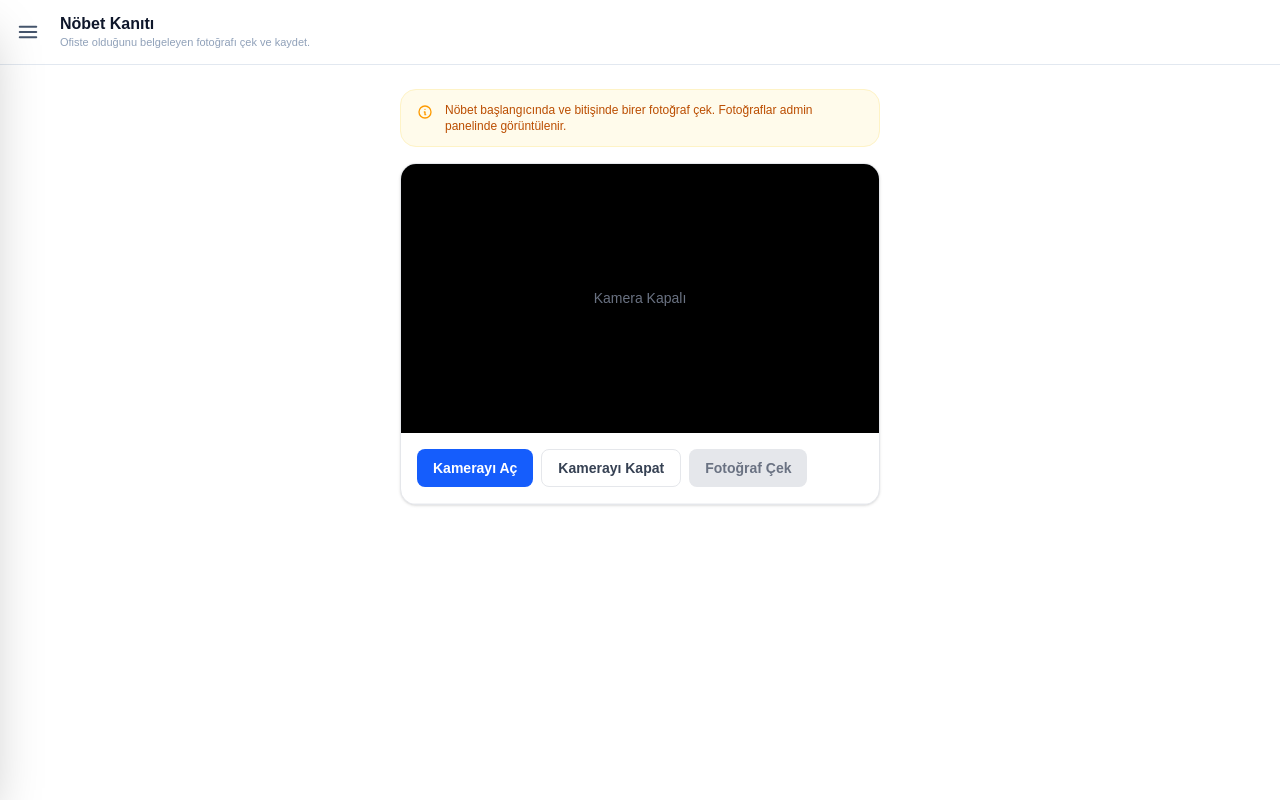
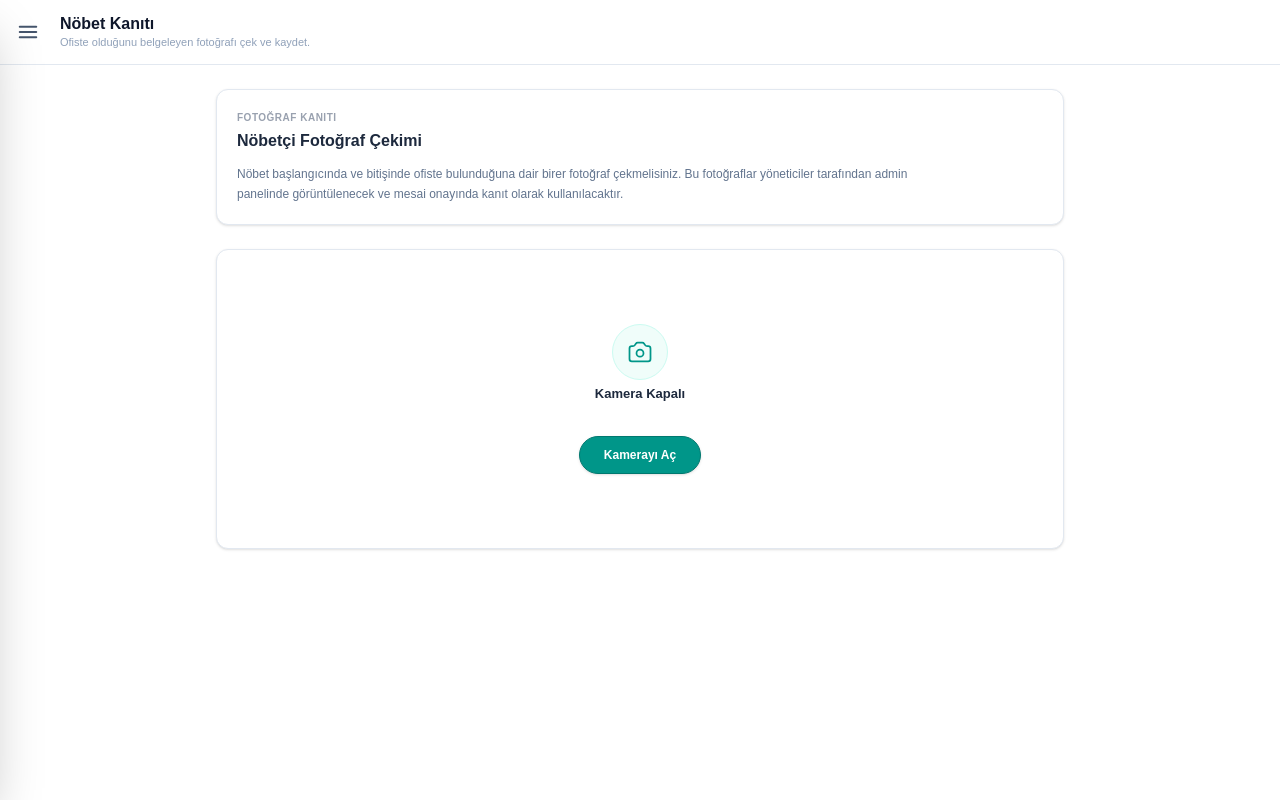
Before and after one commit to sefas24/NobetciTakip, a Next.js app: page /kamera in a window 1280 px wide. Built offline with nearby package versions, Linux system fonts and the light colour scheme; no server answers.

Commit message:
kamera UI düzenlendi.

```diff
--- a/app/kamera/page.tsx
+++ b/app/kamera/page.tsx
@@ -16,14 +16,18 @@ export default async function KameraPage() {
         </div>
       </header>
 
-      <main className="flex-1 px-4 py-6 max-w-lg w-full mx-auto flex flex-col gap-4">
+      <main className="flex-1 p-4 md:p-6 max-w-4xl w-full mx-auto flex flex-col gap-6">
 
-        <div className="bg-amber-50 border border-amber-100 rounded-2xl px-4 py-3 flex gap-3 items-start">
-          <svg className="w-4 h-4 text-amber-500 flex-shrink-0 mt-0.5" fill="none" stroke="currentColor" viewBox="0 0 24 24">
-            <path strokeLinecap="round" strokeLinejoin="round" strokeWidth={2} d="M13 16h-1v-4h-1m1-4h.01M21 12a9 9 0 11-18 0 9 9 0 0118 0z" />
-          </svg>
-          <p className="text-xs text-amber-700">
-            Nöbet başlangıcında ve bitişinde birer fotoğraf çek. Fotoğraflar admin panelinde görüntülenir.
+        {/* Top Information Block resembling the Admin Panel UI blocks */}
+        <div className="bg-white border border-slate-200 rounded-xl p-5 shadow-sm">
+          <div className="flex justify-between items-start mb-3">
+             <div className="flex flex-col gap-1">
+               <div className="text-[10px] font-bold uppercase tracking-wider text-gray-400">FOTOĞRAF KANITI</div>
+               <h2 className="text-sm sm:text-base font-bold text-slate-800">Nöbetçi Fotoğraf Çekimi</h2>
+             </div>
+          </div>
+          <p className="text-xs text-slate-500 leading-relaxed max-w-2xl">
+             Nöbet başlangıcında ve bitişinde ofiste bulunduğuna dair birer fotoğraf çekmelisiniz. Bu fotoğraflar yöneticiler tarafından admin panelinde görüntülenecek ve mesai onayında kanıt olarak kullanılacaktır.
           </p>
         </div>
 
--- a/components/CameraCapture.tsx
+++ b/components/CameraCapture.tsx
@@ -98,6 +98,16 @@ export default function CameraCapture() {
     };
   }, []);
 
+  // Ensure stream stays attached when video element mounts conditionally
+  useEffect(() => {
+    if (running && !photoDataUrl && videoRef.current && streamRef.current) {
+      if (videoRef.current.srcObject !== streamRef.current) {
+        videoRef.current.srcObject = streamRef.current;
+        videoRef.current.play().catch(() => { });
+      }
+    }
+  }, [running, photoDataUrl]);
+
   // --- Photo Upload Flow (Phase 7) ---
 
   const validateFile = (file: File) => {
@@ -178,97 +188,110 @@ export default function CameraCapture() {
 
 
   return (
-    <div className="space-y-4 w-full">
+    <div className="w-full space-y-4">
       {isSecureContextHint ? (
-        <p className="text-xs text-amber-700 bg-amber-50 border border-amber-200 rounded-lg px-3 py-2">
-          {isSecureContextHint}
-        </p>
+        <div className="bg-amber-50 border border-amber-200 text-amber-700 rounded-xl px-4 py-3 text-xs flex items-center gap-2">
+          <svg className="w-4 h-4 flex-shrink-0" fill="none" stroke="currentColor" viewBox="0 0 24 24"><path strokeLinecap="round" strokeLinejoin="round" strokeWidth={2} d="M12 9v2m0 4h.01m-6.938 4h13.856c1.54 0 2.502-1.667 1.732-3L13.732 4c-.77-1.333-2.694-1.333-3.464 0L3.34 16c-.77 1.333.192 3 1.732 3z" /></svg>
+          <p>{isSecureContextHint}</p>
+        </div>
       ) : null}
 
       {error ? (
-        <p className="text-sm text-red-600 bg-red-50 border border-red-100 rounded-lg px-3 py-2">
-          {error}
-        </p>
+        <div className="bg-red-50 border border-red-100 text-red-600 rounded-xl px-4 py-3 text-xs flex items-center gap-2">
+          <svg className="w-4 h-4 flex-shrink-0" fill="none" stroke="currentColor" viewBox="0 0 24 24"><path strokeLinecap="round" strokeLinejoin="round" strokeWidth={2} d="M12 8v4m0 4h.01M21 12a9 9 0 11-18 0 9 9 0 0118 0z" /></svg>
+          <p>{error}</p>
+        </div>
       ) : null}
 
-      <div className="bg-white border border-gray-200 rounded-2xl overflow-hidden shadow-sm">
-        <div className="aspect-video bg-black flex items-center justify-center relative">
-          <video
-            ref={videoRef}
-            className="w-full h-full object-contain"
-            playsInline
-            muted
-            autoPlay
-          />
       {!running && !photoDataUrl && (
-            <div className="absolute inset-0 flex items-center justify-center text-gray-500 text-sm">
-              Kamera Kapalı
+        <div className="bg-white border border-slate-200 rounded-xl p-8 flex flex-col items-center justify-center text-center space-y-4 shadow-sm min-h-[300px]">
+          <div className="w-14 h-14 bg-teal-50 text-teal-600 rounded-full flex items-center justify-center mb-1 border border-teal-100">
+            <svg className="w-7 h-7" fill="none" stroke="currentColor" viewBox="0 0 24 24">
+              <path strokeLinecap="round" strokeLinejoin="round" strokeWidth={1.5} d="M3 9a2 2 0 012-2h.93a2 2 0 001.664-.89l.812-1.22A2 2 0 0110.07 4h3.86a2 2 0 011.664.89l.812 1.22A2 2 0 0018.07 7H19a2 2 0 012 2v9a2 2 0 01-2 2H5a2 2 0 01-2-2V9z" />
+              <path strokeLinecap="round" strokeLinejoin="round" strokeWidth={1.5} d="M15 13a3 3 0 11-6 0 3 3 0 016 0z" />
+            </svg>
           </div>
-          )}
+          <div>
+            <h3 className="text-[13px] font-bold text-slate-800">Kamera Kapalı</h3>
+            <p className="text-xs text-slate-500 mt-1 max-w-[280px] mx-auto leading-relaxed"></p>
           </div>
-
-        <div className="p-4 flex flex-col sm:flex-row flex-wrap gap-2 justify-between items-center sm:items-start border-b border-gray-100">
-          <div className="flex gap-2 flex-wrap">
           <button
             onClick={startCamera}
             disabled={uploading}
-              className="px-4 py-2 rounded-lg bg-blue-600 text-white text-sm font-semibold hover:bg-blue-700 transition disabled:opacity-50"
+            className="mt-3 px-6 py-2.5 rounded-full bg-teal-600 text-white text-xs font-bold hover:bg-teal-700 transition shadow-sm border border-teal-700"
           >
             Kamerayı Aç
           </button>
-            <button
-              onClick={stopCamera}
-              disabled={uploading}
-              className="px-4 py-2 rounded-lg bg-white border border-gray-200 text-gray-700 text-sm font-semibold hover:border-gray-300 transition disabled:opacity-50"
-            >
-              Kamerayı Kapat
+        </div>
+      )}
+
+      {running && !photoDataUrl && (
+        <div className="bg-white border border-slate-200 rounded-xl overflow-hidden shadow-sm flex flex-col">
+          <div className="border-b border-slate-100 p-3 px-4 flex justify-between items-center bg-slate-50/50">
+            <div className="flex gap-2.5 items-center">
+              <div className="w-2 h-2 rounded-full bg-red-500 animate-pulse shadow-[0_0_8px_rgba(239,68,68,0.6)]" />
+              <span className="text-[10px] font-bold uppercase tracking-wider text-slate-500">Canlı Önizleme</span>
+            </div>
+            <button onClick={stopCamera} className="text-slate-400 hover:text-slate-700 text-xs font-semibold transition">
+              Kapat
             </button>
+          </div>
+          <div className="relative aspect-video sm:aspect-video w-full bg-slate-900 flex items-center justify-center">
+            <video ref={videoRef} className="w-full h-full object-cover" playsInline muted autoPlay />
+          </div>
+          <div className="p-4 bg-white flex justify-center border-t border-slate-100">
             <button
               onClick={takePhoto}
-              disabled={!running || uploading}
-              className={`px-4 py-2 rounded-lg text-sm font-semibold transition ${running && !uploading
-                  ? "bg-gray-900 text-white hover:bg-gray-800"
-                  : "bg-gray-200 text-gray-500 cursor-not-allowed"
-                }`}
+              disabled={uploading}
+              className="px-8 py-3 rounded-full bg-teal-600 hover:bg-teal-700 text-white text-xs font-bold shadow-sm transition border border-teal-700"
             >
-              Fotoğraf Çek
+              Fotoğrafı Çek ve İncele
             </button>
           </div>
         </div>
+      )}
 
-        {/* GALERİDEN VEYA DOSYA SİSTEMİNDEN YÜKLE */}
-
+      {photoDataUrl && (
+        <div className="bg-white border border-slate-200 rounded-xl overflow-hidden shadow-sm flex flex-col">
+          <div className="border-b border-slate-100 p-3 px-4 flex justify-between items-center bg-slate-50/50">
+            <span className="text-[10px] font-bold uppercase tracking-wider text-slate-500">Çekilen Fotoğraf</span>
+            <button onClick={() => setPhotoDataUrl(null)} className="text-slate-400 hover:text-slate-700 text-xs font-semibold transition">
+              İptal Et
+            </button>
           </div>
-
-      {photoDataUrl ? (
-        <div className="bg-white border text-center border-gray-200 rounded-2xl p-4 shadow-sm space-y-3">
-          <h2 className="text-sm font-semibold text-gray-900 text-left">Çekilen Önizleme</h2>
+          <div className="relative aspect-video sm:aspect-video w-full bg-slate-100 flex items-center justify-center">
             {/* eslint-disable-next-line @next/next/no-img-element */}
-          <img
-            src={photoDataUrl}
-            alt="Çekilen fotoğraf"
-            className="w-full rounded-xl border border-gray-100 max-h-96 object-contain bg-gray-50"
-          />
-          <div className="flex flex-wrap gap-2 justify-center pt-2">
+            <img src={photoDataUrl} alt="Önizleme" className="w-full h-full object-cover" />
+          </div>
+          <div className="p-4 bg-white flex justify-center flex-wrap gap-3 border-t border-slate-100">
             <a
               href={photoDataUrl}
               download={photoFilename}
-              className="inline-flex items-center justify-center px-4 py-2 rounded-lg bg-white border border-gray-200 text-gray-700 text-sm font-semibold hover:bg-gray-50 transition"
+              className="inline-flex items-center justify-center px-6 py-2.5 rounded-lg bg-white border border-slate-200 text-slate-700 text-[13px] font-bold hover:bg-slate-50 transition"
             >
               Cihaza İndir
             </a>
-
             <button
-              // Directly upload the taken photo to DB
               onClick={handleUploadCapturedPhoto}
               disabled={uploading}
-              className="inline-flex items-center justify-center px-4 py-2 rounded-lg bg-emerald-600 text-white text-sm font-semibold hover:bg-emerald-700 transition disabled:opacity-50"
+              className="inline-flex items-center justify-center px-6 py-2.5 rounded-lg bg-teal-600 text-white text-[13px] font-bold hover:bg-teal-700 transition shadow-sm border border-teal-700 disabled:opacity-70"
             >
-              {uploading ? "Yükleniyor..." : "Sisteme Kanıt Olarak Yükle"}
+              {uploading ? (
+                <>
+                  <svg className="animate-spin w-4 h-4 mr-2" fill="none" viewBox="0 0 24 24">
+                    <circle className="opacity-25" cx="12" cy="12" r="10" stroke="currentColor" strokeWidth="4"></circle>
+                    <path className="opacity-75" fill="currentColor" d="M4 12a8 8 0 018-8V0C5.373 0 0 5.373 0 12h4zm2 5.291A7.962 7.962 0 014 12H0c0 3.042 1.135 5.824 3 7.938l3-2.647z"></path>
+                  </svg>
+                  Yükleniyor...
+                </>
+              ) : (
+                "Sisteme Kanıt Olarak Yükle"
+              )}
             </button>
           </div>
+
         </div>
-      ) : null}
+      )}
 
       <canvas ref={canvasRef} className="hidden" />
     </div>
```
Lines whose indentation alone changed are shown as unchanged.
